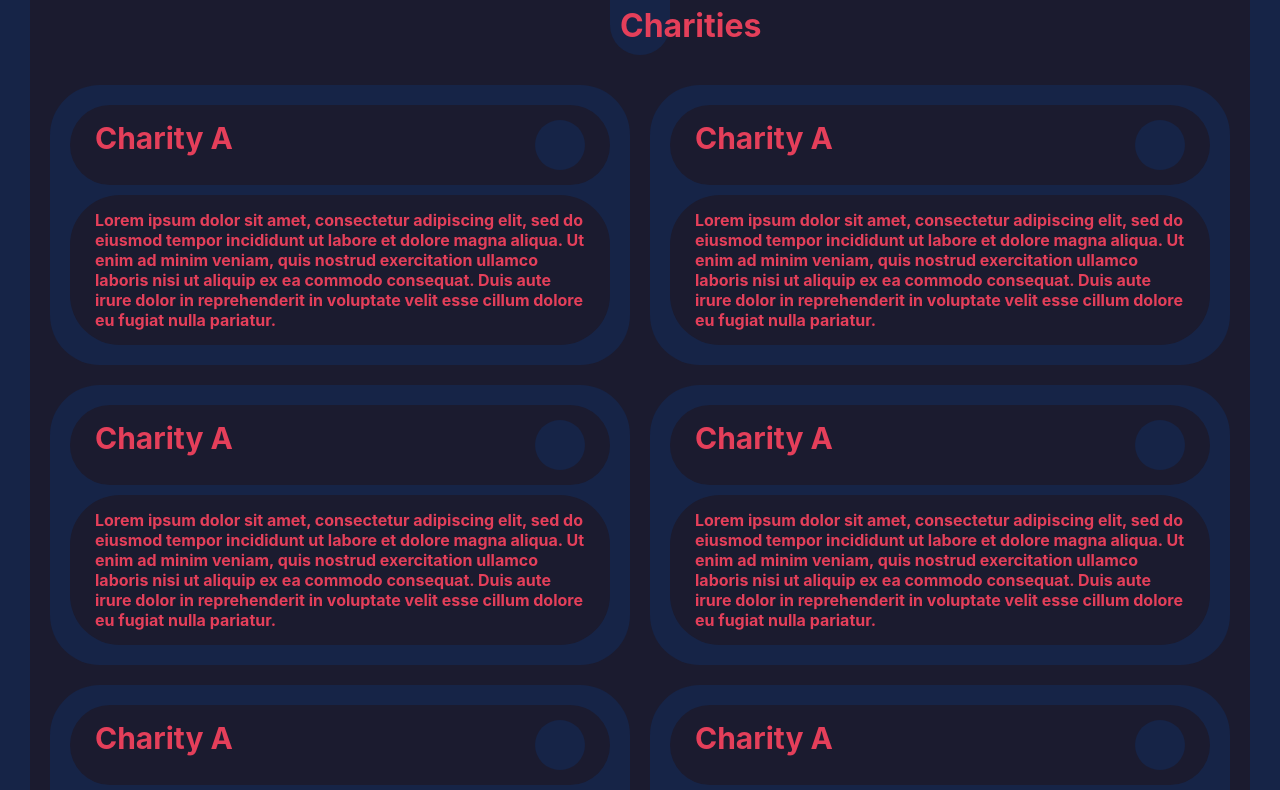
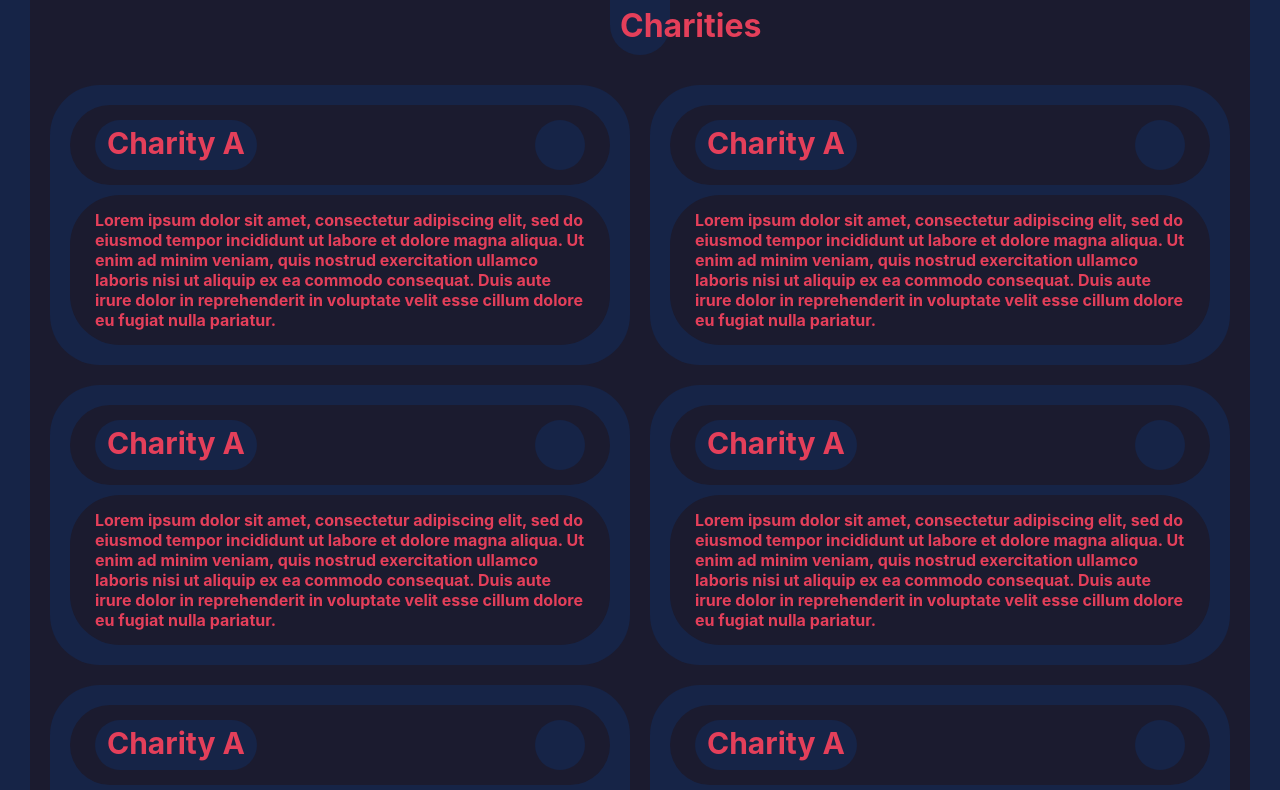
Before and after one commit to ShanTirmizi/Covid-19-Tracker, a React (Create React App) app: page / in a window 1280 px wide. Shown: the part 1830-2620 px from the top of the page. Built offline with nearby package versions, Linux system fonts and the light colour scheme; no server answers.

Commit message:
added styling to charity text

```diff
--- a/src/App.css
+++ b/src/App.css
@@ -51,8 +51,6 @@ body {
   color: var(--color-4) !important;
   background-color: var(--color-3) !important;
   /* border-bottom: 1px solid var(--color-2)  !important; */
-
-
 }
 /* .app__dropdown__text {
   color: aquamarine;
@@ -64,7 +62,6 @@ body {
   background-color: var(--color-3);
   border-radius: 50px;
   padding: 20px;
-
 }
 
 
@@ -179,6 +176,11 @@ body {
 
 .app__charity__item h2 {
   font-size: 30px;
+  background-color: var(--color-2);
+  /* margin-bottom: 20px; */
+  padding: 5px 12px 5px 12px;
+  border-radius: 50px;
+
 
 
 }
```
